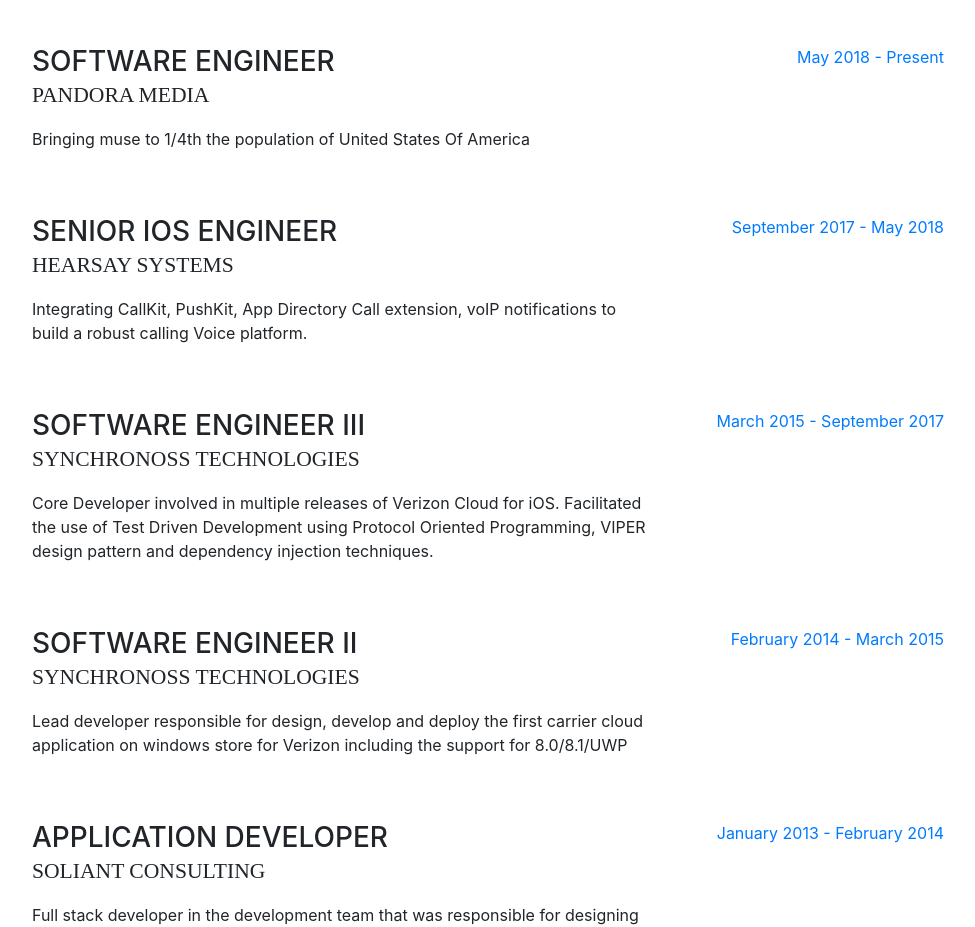
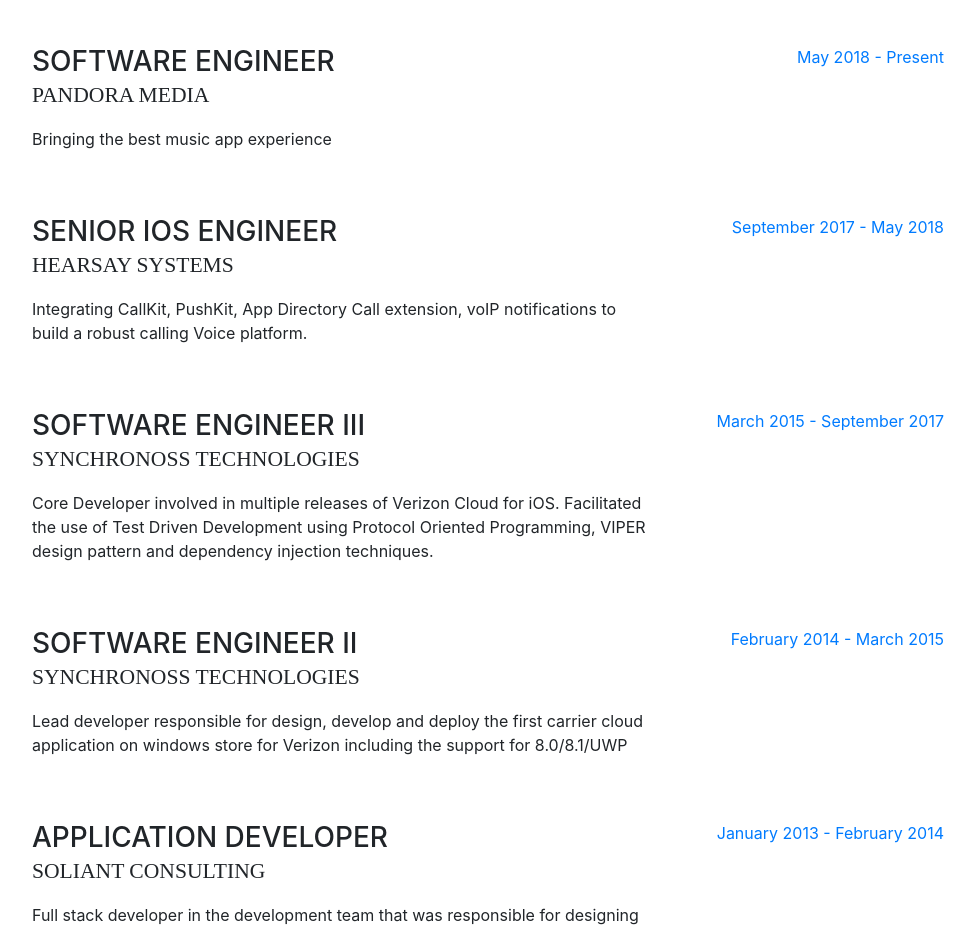
Before and after one commit to vinayganesh/vinayganesh.github.io, a website with bundled scripts: page index.html in a window 1280 px wide. Shown: the part 889-1816 px from the top of the page, without its empty margins (288-1263 px from the left). Built offline with nearby package versions, Linux system fonts and the light colour scheme; a web font is replaced by a local one.

Commit message:
updated the pandora text

```diff
--- a/index.html
+++ b/index.html
@@ -117,7 +117,7 @@
             <div class="resume-content mr-auto">
               <h3 class="mb-0">Software Engineer</h3>
               <div class="subheading mb-3">Pandora Media</div>
-              <p> Bringing muse to 1/4th the population of United States Of America </p>
+              <p> Bringing the best music app experience </p>
             </div>
             <div class="resume-date text-md-right">
               <span class="text-primary">May 2018 - Present</span>
```
